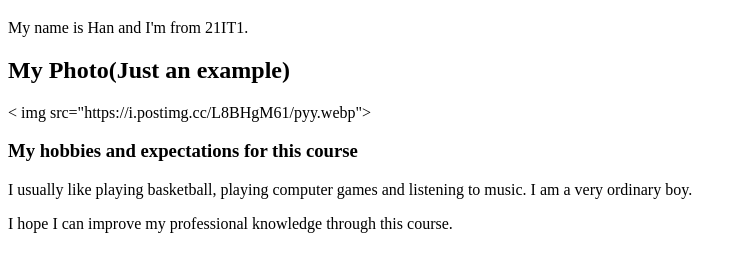
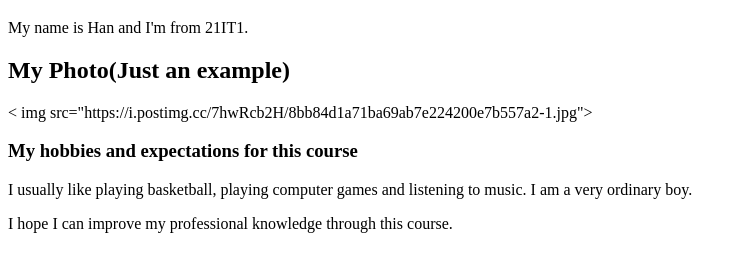
Before and after one commit to ZhugeDihe/ICT523, a plain HTML site: page index.html in a window 1280 px wide. Shown: the part 61-332 px from the top of the page, without its empty margins (0-747 px from the left). Drawn offline with Linux system fonts and the light colour scheme.

Commit message:
Update index.html

```diff
--- a/index.html
+++ b/index.html
@@ -8,7 +8,7 @@
  <h1>My First Heading</h1>
   <p>My name is Han and I'm from 21IT1.</p >
  <h2>My Photo(Just an example)</h2>
-  < img src="https://i.postimg.cc/L8BHgM61/pyy.webp">
+  < img src="https://i.postimg.cc/7hwRcb2H/8bb84d1a71ba69ab7e224200e7b557a2-1.jpg">
  <h3>My hobbies and expectations for this course</h3>
   <p> I usually like playing basketball, playing computer games and listening to music. I am a very ordinary boy.</p >
   <p>I hope I can improve my professional knowledge through this course.</p >
```
